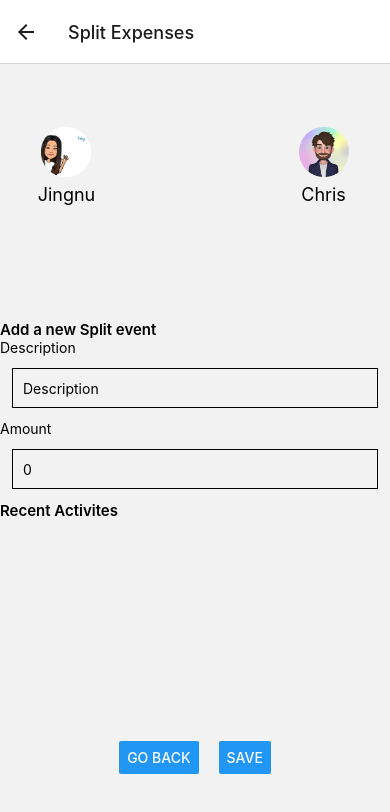
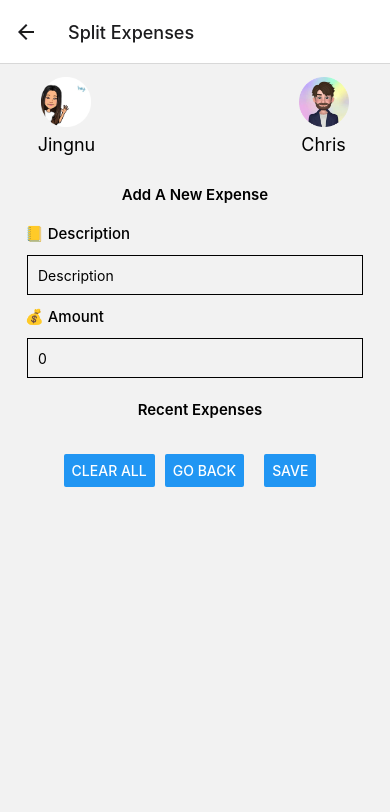
Before and after one commit to JingnvAn/React-Native-App-cosi153a, a React Native app: screen / in a window 390 px wide. Both pictures are taken after a click on the button "ADD A SPLIT TRANSACTION". Shown: the top 812 px of the page. Built offline with nearby package versions, Linux system fonts and the light colour scheme.

Commit message:
Cpa5 (#8)
* polish slplit edit screen, render a prettier flatlist

* polish slplit edit screen, render a prettier flatlist again

* polish split expenses screen

* fix type error

```diff
--- a/components/Setting.js
+++ b/components/Setting.js
@@ -109,7 +109,6 @@ const Setting = ({ name, email, password, image }) => {
                     color="#ED50F1"
                     onPress={onSave}
                 />
-                <br />
                 <Button
                     title='store'
                     color="#ED50F1"
--- a/components/SplitExpenseEditor.js
+++ b/components/SplitExpenseEditor.js
@@ -3,12 +3,9 @@ import { View, StyleSheet, TextInput, Text, Button, ImageBackground, FlatList} f
 import AsyncStorage from '@react-native-async-storage/async-storage';
 
 const SplitExpenseEditor = ({ navigation, me, partner }) => {
-    // const userName = 'Jingnu';
-    // const partnerName = 'Chris';
     const [text, onChangeText] = React.useState("");
     const [number, onChangeNumber] = React.useState(0);
     const [logs, setLogs] = React.useState([]);
-
 
     React.useEffect(() => {
         getData();
@@ -18,10 +15,10 @@ const SplitExpenseEditor = ({ navigation, me, partner }) => {
         try {
           const jsonValue = await AsyncStorage.getItem('@log_info');
           let data = null
-          if (jsonValue!=null || jsonValue.length != 0) {
+          if (jsonValue != null || jsonValue.length != 0) {
             data = JSON.parse(jsonValue);
             setLogs(data);
-            console.log('just set logs', data);
+            console.log('get value from storage', data);
           } else {
             console.log('just read a null value from Storage');
           }
@@ -44,12 +41,24 @@ const SplitExpenseEditor = ({ navigation, me, partner }) => {
         }
     }
 
-    const onPressSave = () => {
-        const temp = {description: text, amount:number, from:me, to:partner}
-        storeData(temp);
-        console.log(temp)
+    const clearAll = async () => {
+        try {
+          await AsyncStorage.clear()
+        } catch(e) {
+          console.dir(e)
+        }
     }
 
+    const onPressSave = () => {
+        console.log('pressed save, logs=', logs)
+        const log = {description: text, amount:number, from:me, to:partner, id:new Date().toLocaleString()};
+        const inStorage = logs;
+        inStorage.push(log);
+        setLogs(inStorage);
+        storeData(logs);
+        console.log('pushed and saved,logs=', logs)
+    }
+    console.log('before render, logs=',logs)
     return (
         <View style={styles.container}>
             <View style={styles.header}>
@@ -70,8 +79,8 @@ const SplitExpenseEditor = ({ navigation, me, partner }) => {
                 </View>
             </View>
             <View style={styles.inputBoxes}>
-                <Text style={{fontSize: 15, fontWeight: '600'}}>Add a new Split event</Text>
-                <Text>Description</Text>
+                <Text style={{fontSize: 15, fontWeight: '600', alignSelf: 'center'}}>Add A New Expense</Text>
+                <Text style={{fontSize: 15, fontWeight: '500', paddingLeft:10, paddingTop:20}}>📒 Description</Text>
                 <TextInput
                     style={styles.input}
                     onChangeText={onChangeText}
@@ -79,23 +88,30 @@ const SplitExpenseEditor = ({ navigation, me, partner }) => {
                     placeholder="Description"
                     keyboardType="twitter"
                 />
-                <Text>Amount</Text>
+                <Text style={{fontSize: 15, fontWeight: '500', paddingLeft:10}}>💰 Amount</Text>
                 <TextInput
                     style={styles.input}
                     onChangeText={onChangeNumber}
-                    value={number}
+                    value={number.toString()}
                     placeholder="Total Amount. We'll do the calculation for you"
                     keyboardType="numeric"
                 />
-                <Text style={{fontSize: 15, fontWeight: '600'}}>Recent Activites</Text>
+                <Text style={{fontSize: 15, fontWeight: '600', paddingLeft:10, alignSelf: 'center', paddingTop:10}}>Recent Expenses</Text>
             </View>
             <View styles= {styles.logsBox}>
                 <FlatList
-                        data={logs}
-                        renderItem={({item}) => <Text style={styles.item}>{item.from} transfered ${item.amount} to {item.to}, for {item.description}</Text>}
-                    />
+                        data={logs.reverse()}
+                        renderItem={({item}) => (
+                         <View style={{ borderWidth: 3, borderColor:'lightblue', marginHorizontal:20, marginBottom:5}}>
+                            <Text style={styles.item}>👩 {item.from} ➡️ {item.to}</Text>
+                            <Text style={styles.item}>📅 {item.id} </Text>
+                            <Text style={styles.item}>💲 {item.amount}, {item.description}</Text>
+                         </View>
+                        )}
+                />
             </View>
             <View style={styles.buttonBox}>
+                <Button title= 'clear all' onPress={clearAll} />
                 <View style={styles.button}>
                     <Button title="Go back" onPress={() => navigation.goBack()} />
                 </View>
@@ -110,11 +126,11 @@ const SplitExpenseEditor = ({ navigation, me, partner }) => {
 
 const styles = StyleSheet.create({
     container: {
-        flex: 12,
         alignItems: "stretch",
         justifyContent: 'space-around',
     },
     inputBoxes: {
+        padding:15,
         flexDirection: "column",
     },
     logsBox: {
@@ -122,7 +138,7 @@ const styles = StyleSheet.create({
         alignItems: 'center',
     },
     item: {
-        padding: 10,
+        padding: 15,
         fontSize: 18,
         height: 44,
     },
```
